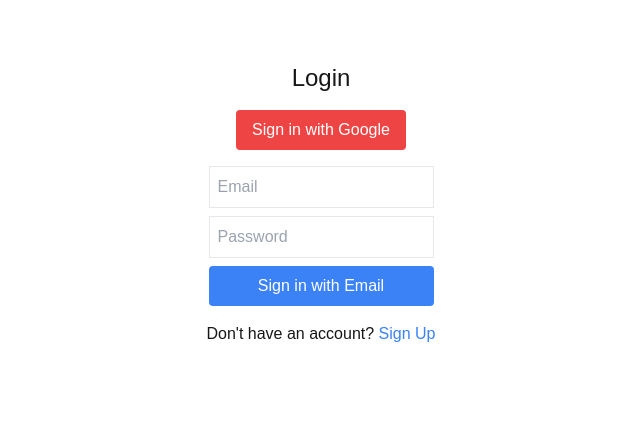
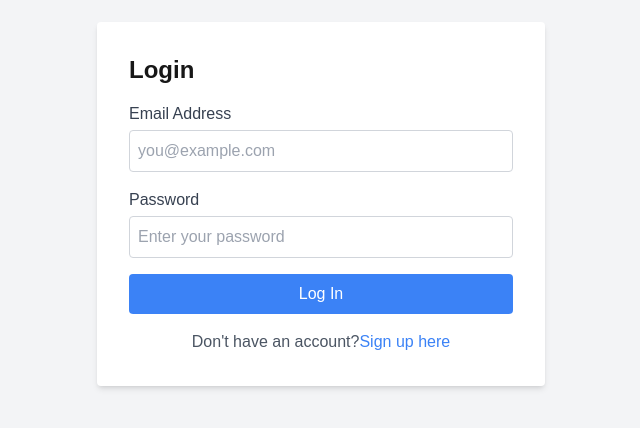
Before and after one commit to Parman-Sangha/artreum-homes, a Next.js app: page /auth/login in a window 1280 px wide. Shown: the part 196-624 px from the top of the page, without its empty margins (319-959 px from the left). Built offline with nearby package versions, Linux system fonts and the light colour scheme; no server answers.

Commit message:
fixed more issues

```diff
--- a/app/auth/login/page.js
+++ b/app/auth/login/page.js
@@ -1,100 +1,68 @@
 "use client";
-import { useState } from "react";
-import { auth, googleProvider, db } from "../../firebase/firebaseConfig";
-import { signInWithPopup, signInWithEmailAndPassword } from "firebase/auth";
-import { useRouter } from "next/navigation";
-import { useAuth } from "../../context/AuthContext";
-import { doc, setDoc } from "firebase/firestore";
+
+import React from "react";
+import Link from "next/link";
 
 export default function LoginPage() {
-  const { user } = useAuth();
-  const router = useRouter();
-  const [email, setEmail] = useState("");
-  const [password, setPassword] = useState("");
-  const [error, setError] = useState("");
+  return (
+    <div className="min-h-screen flex items-center justify-center bg-gray-100">
 
-  const handleGoogleSignIn = async () => {
-    try {
-      if (!auth || !googleProvider) {
-        throw new Error("Firebase is not properly initialized.");
-      }
+      <div className="max-w-md w-full bg-white p-8 shadow-md rounded">
+                <h1 className="text-2xl font-bold mb-4">Login</h1>
 
-      const result = await signInWithPopup(auth, googleProvider);
-      const user = result.user;
+        <form className="space-y-4">
 
-      // Save user data in Firestore
-      const userRef = doc(db, "users", user.uid);
-      await setDoc(userRef, {
-        name: user.displayName,
-        email: user.email,
-        uid: user.uid,
-      });
+          <div>
 
-      router.push("/");
-    } catch (error) {
-      console.error("Google Sign-In Error:", error.message);
-      setError(error.message);
-    }
-  };
+            <label htmlFor="email" className="block text-gray-700">
+                            Email Address
+            </label>
 
-  const handleEmailLogin = async (e) => {
-    e.preventDefault();
-    try {
-      if (!auth) throw new Error("Firebase authentication is not initialized.");
+            <input
+              type="email"
+              id="email"
+              name="email"
+              className="mt-1 w-full border border-gray-300 rounded p-2"
+              placeholder="you@example.com"
+            />
 
-      await signInWithEmailAndPassword(auth, email, password);
-      router.push("/");
-    } catch (error) {
-      console.error("Login Error:", error.message);
-      setError(error.message);
-    }
-  };
+          </div>
 
-  return (
-    <div className="flex flex-col items-center justify-center h-screen">
-      <h1 className="text-2xl mb-4">Login</h1>
+          <div>
 
-      {error && <p className="text-red-500">{error}</p>}
+            <label htmlFor="password" className="block text-gray-700">
+                            Password
+            </label>
 
-      {user ? (
-        <p>Already signed in as {user.email}</p>
-      ) : (
-        <>
+            <input
+              type="password"
+              id="password"
+              name="password"
+              className="mt-1 w-full border border-gray-300 rounded p-2"
+              placeholder="Enter your password"
+            />
+
+          </div>
+
           <button
-            onClick={handleGoogleSignIn}
-            className="bg-red-500 text-white px-4 py-2 mb-4 rounded"
+            type="submit"
+            className="w-full bg-blue-500 text-white py-2 rounded"
           >
-            Sign in with Google
+                        Log In
           </button>
 
-          <form onSubmit={handleEmailLogin} className="flex flex-col">
-            <input
-              type="email"
-              placeholder="Email"
-              className="border p-2 mb-2"
-              value={email}
-              onChange={(e) => setEmail(e.target.value)}
-              required
-            />
-            <input
-              type="password"
-              placeholder="Password"
-              className="border p-2 mb-2"
-              value={password}
-              onChange={(e) => setPassword(e.target.value)}
-              required
-            />
-            <button type="submit" className="bg-blue-500 text-white px-4 py-2 rounded">
-              Sign in with Email
-            </button>
-          </form>
+        </form>
 
-          {/* Sign-Up Link */}
-          <p className="mt-4">
-            Don't have an account? <a href="/auth/signup" className="text-blue-500">Sign Up</a>
-          </p>
-        </>
-      )}
+        <p className="mt-4 text-center text-gray-600">
+                    Don&apos;t have an account?
+          <Link href="/auth/register" className="text-blue-500 hover:underline">
+                        Sign up here
+          </Link>
+
+        </p>
+
+      </div>
+
     </div>
   );
 }
```
